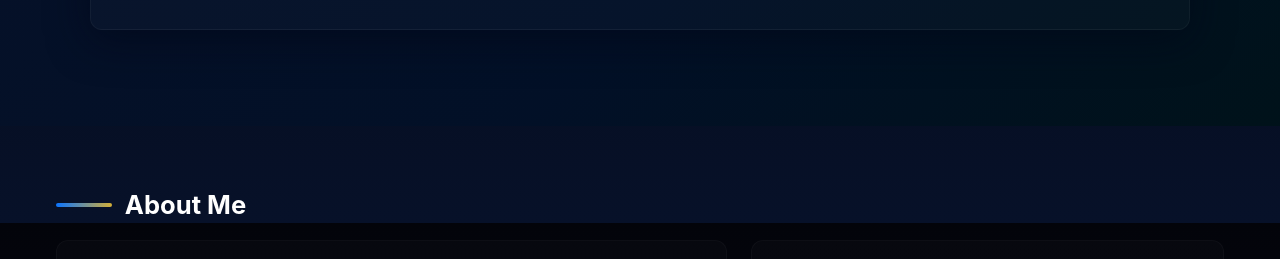
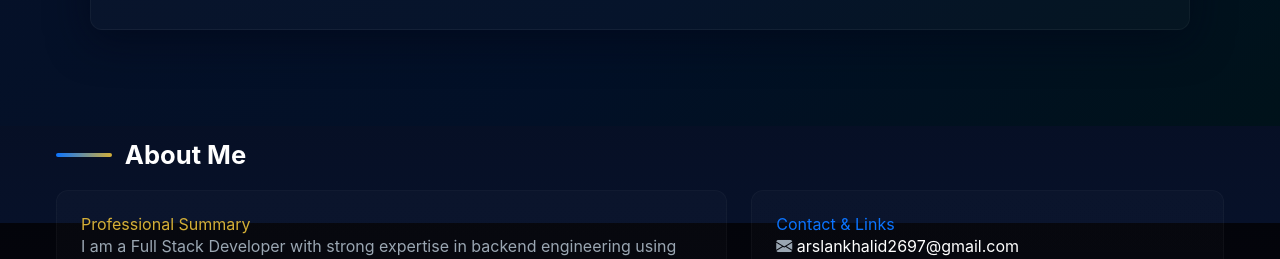
Before and after one commit to mernstac/Portfolio, a plain HTML site: page index.html in a window 1280 px wide. Shown: the part 577-836 px from the top of the page. Drawn offline with nearby package versions, Linux system fonts and the light colour scheme.

Commit message:
Update index.html

```diff
--- a/index.html
+++ b/index.html
@@ -256,7 +256,7 @@
   </section>
 
   <!-- ABOUT -->
-  <section id="about" class="content-section" data-aos="fade-up">
+  <section id="about" class="content-section" data-aos="fade-up" style="margin-top: -50px;">
     <div class="section-heading">
       <div class="accent-line"></div>
       <h2>About Me</h2>
```
